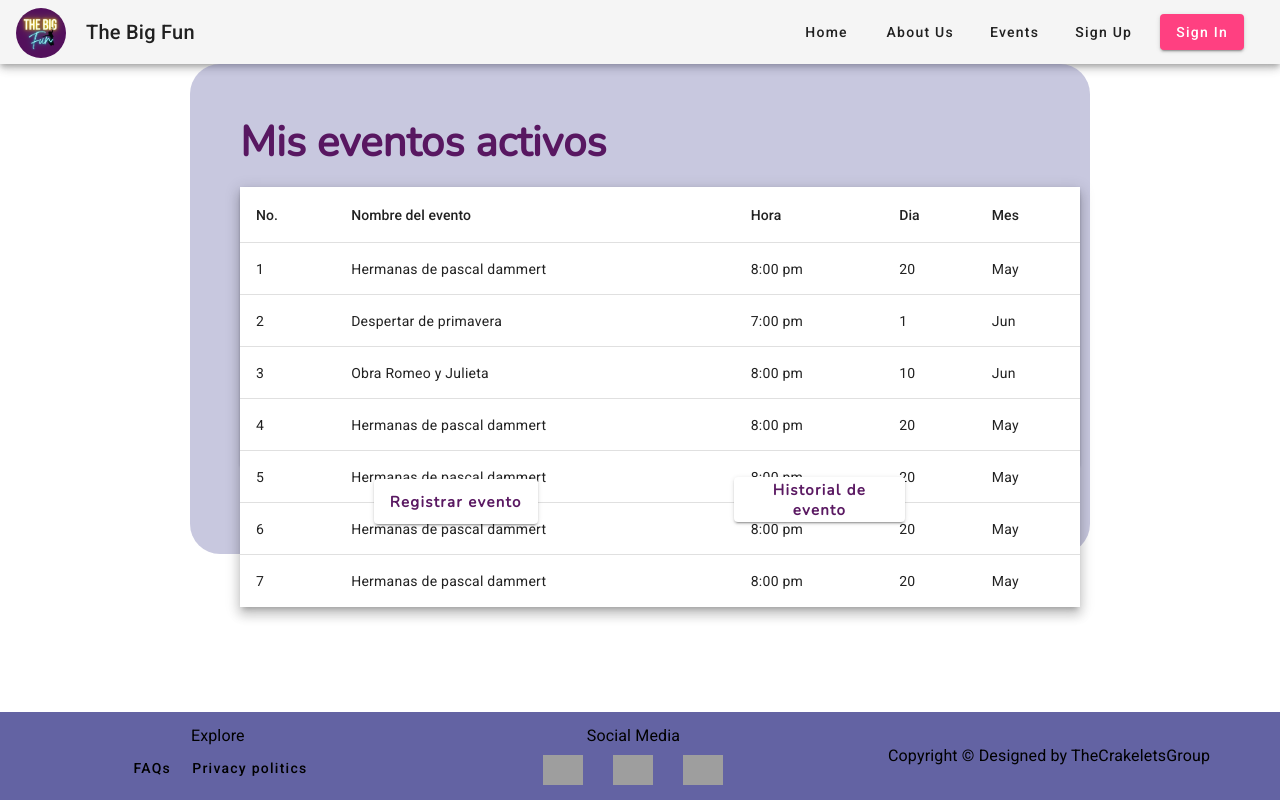
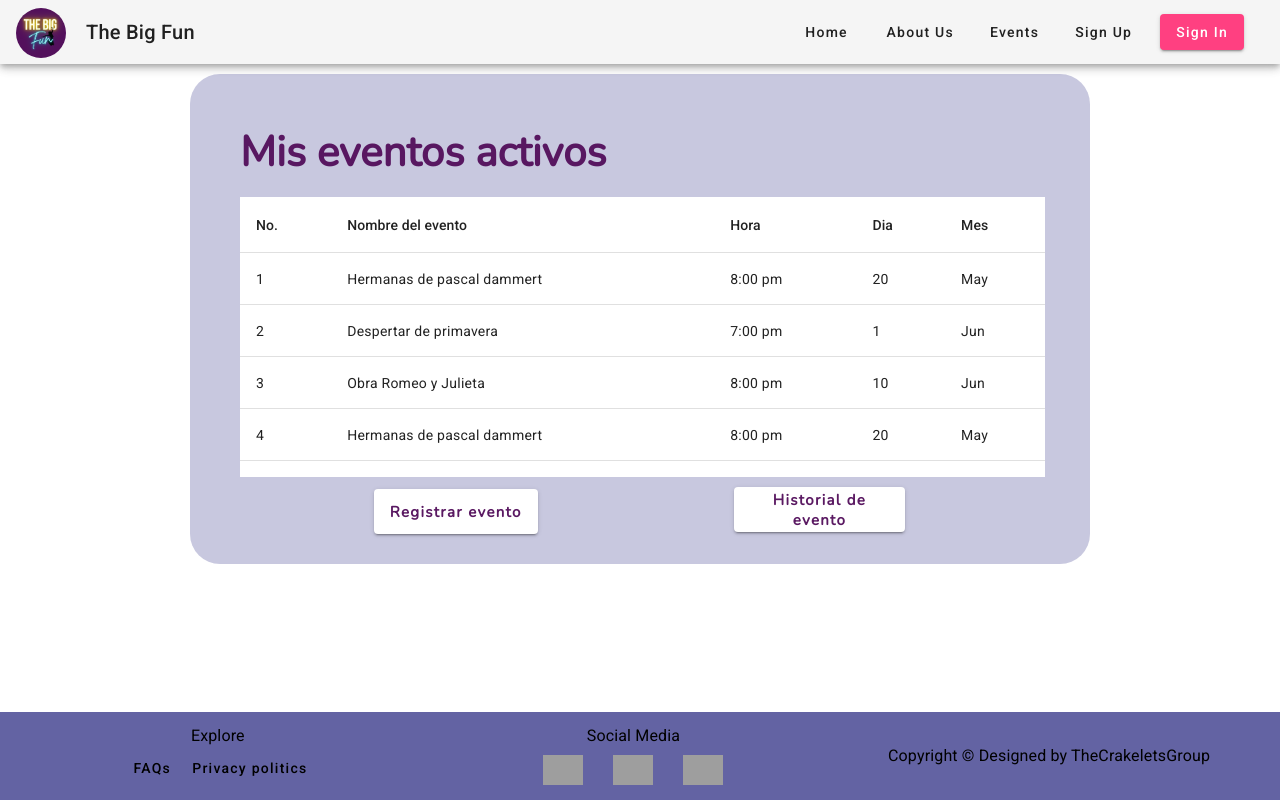
Before and after one commit to CrackeletsGroup-IoT/the-big-fun-web-application, an Angular app: page / in a window 1280 px wide. Built offline with nearby package versions, Linux system fonts and the light colour scheme; grey boxes are pictures that could not be loaded.

Commit message:
feat: Organizer event list version 2 implemented

```diff
--- a/src/app/event/components/organizereventlist-content/organizereventlist-content.component.css
+++ b/src/app/event/components/organizereventlist-content/organizereventlist-content.component.css
@@ -1,6 +1,10 @@
 table {
   width: 100%;
   background: white;
+}
+
+.arriba{
+  margin-top: 10px;
 }
 
 .background {
@@ -22,7 +26,7 @@ table {
 
 .example-viewport {
   height: 280px;
-  width: 840px;
+  width: 805px;
 }
 
 .example-item {
--- a/src/app/event/components/organizereventlist-content/organizereventlist-content.component.html
+++ b/src/app/event/components/organizereventlist-content/organizereventlist-content.component.html
@@ -1,4 +1,6 @@
-<div class="background">
+<div class="arriba ">
+
+  <div class="background ">
 
     <link href='https://fonts.googleapis.com/css?family=Nunito' rel='stylesheet'>
 
@@ -6,12 +8,9 @@
       <h1>Mis eventos activos</h1>
     </div>
 
-  <mat-card appendOnly itemSize="50" class="example-viewport">
+    <cdk-virtual-scroll-viewport  appendOnly itemSize="50" class="example-viewport">
 
       <table mat-table [dataSource]="dataSource" class="mat-elevation-z8 textos">
-
-      <!--- Note that these columns can be defined in any order.
-            The actual rendered columns are set as a property on the row definition" -->
 
         <!-- Position Column -->
         <ng-container matColumnDef="position">
@@ -45,7 +44,7 @@
         <tr mat-header-row *matHeaderRowDef="displayedColumns"></tr>
         <tr mat-row *matRowDef="let row; columns: displayedColumns;"></tr>
       </table>
-  </mat-card>
+    </cdk-virtual-scroll-viewport >
 
 
     <div class="footer " >
@@ -69,3 +68,5 @@
     </div>
 
   </div>
+
+</div>
```
Lines whose indentation alone changed are shown as unchanged.
